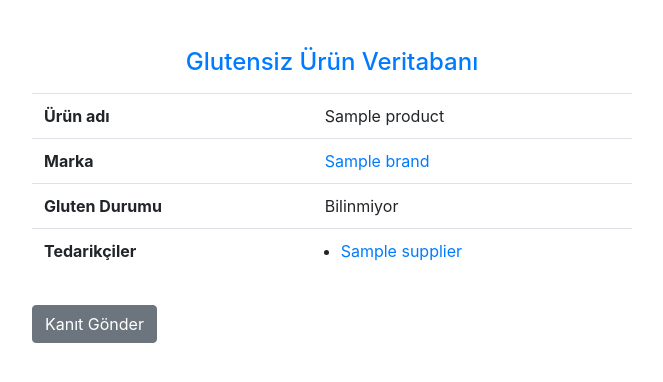
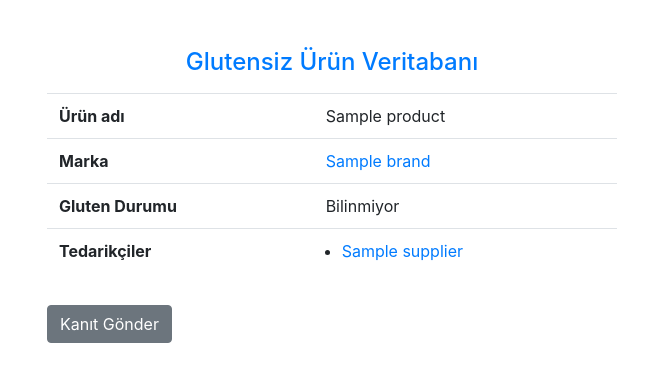
Before and after one commit to miratcan/glutensizbesinler, a Django app: page /product/1/ in a window 1280 px wide. Shown: the top 382 px of the page, without its empty margins (308-971 px from the left). Run offline with Django 3.2, Linux system fonts and the light colour scheme; tables that the repository leaves empty hold one stand-in row (values such as "Sample post"); some libraries are stand-ins or nearby versions.

Commit message:
Typo fixes

```diff
--- a/product/templates/product/product_detail.html
+++ b/product/templates/product/product_detail.html
@@ -2,13 +2,10 @@
 {% extends "base.html" %}
 {% load static %}
 {% block content %}
-
-<div class="row mt-3">
-<table class="table">
+<table class="mt-3 table">
   <tr><th>Ürün adı</th><td>{{ object.name }}</td>
   <tr><th>Marka</th><td><a href="{% url 'brand_detail' object.brand.pk %}">{{ object.brand }}</a></td>
   <tr><th>Gluten Durumu</th><td>{{ object.get_gluten_status_display }}</td>
-
   <tr>
     <th>Tedarikçiler</th>
     <td>
@@ -20,10 +17,5 @@
     </td>
   </tr>
 </table>
-</div>
-
-<div class="row">
-  <button class="btn btn-secondary">Kanıt Gönder</button>
-</div>
-
+<button class="btn btn-secondary">Kanıt Gönder</button>
 {% endblock %}
--- a/templates/base.html
+++ b/templates/base.html
@@ -1,7 +1,7 @@
 {% load static %}
 <html>
   <head>
-    <title>Colyaksitesi.com</title>
+    <title>Glutensiz Besin Arama Motoru</title>
     <link rel="stylesheet" href="https://stackpath.bootstrapcdn.com/bootstrap/4.3.1/css/bootstrap.min.css"
     integrity="sha384-ggOyR0iXCbMQv3Xipma34MD+dH/1fQ784/j6cY/iJTQUOhcWr7x9JvoRxT2MZw1T" crossorigin="anonymous">
     <link rel="stylesheet" href="https://cdnjs.cloudflare.com/ajax/libs/font-awesome/4.7.0/css/font-awesome.min.css"
```
Also changed, not shown: product/templates/product/Product_detail.html (+2 -10 lines).
